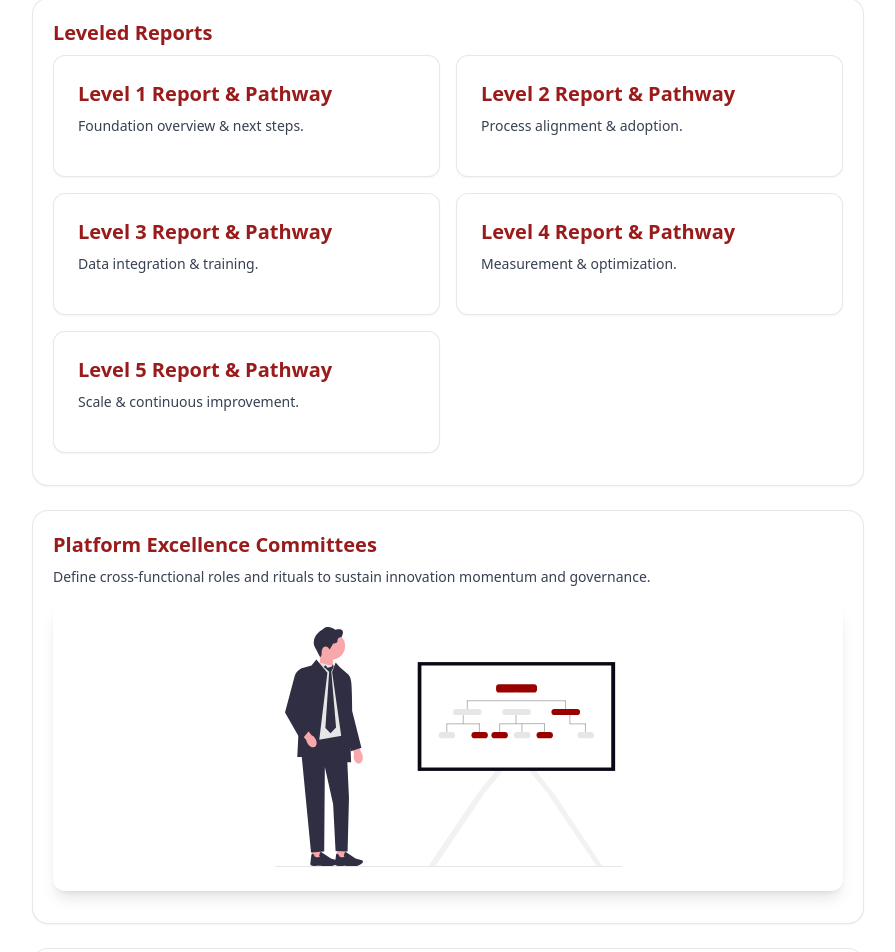
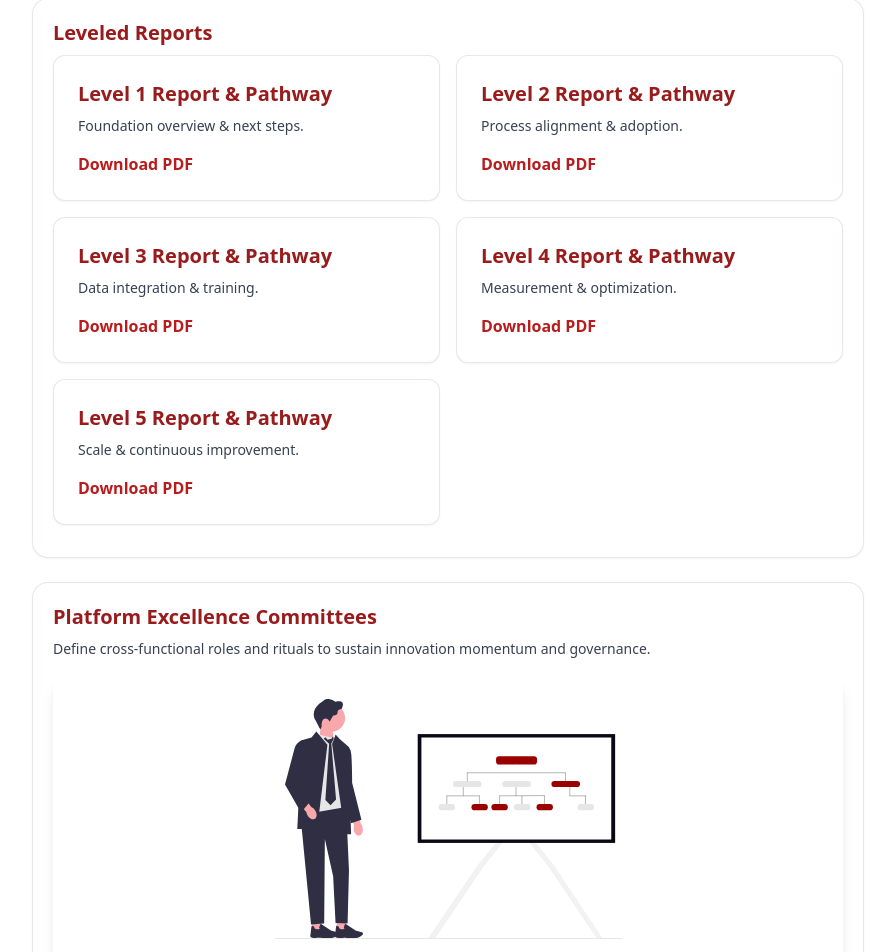
Before and after one commit to executivehelpnowCode/bright-solution-web-aps, a React (Vite) app: page / in a window 1280 px wide. Shown: the part 2045-2997 px from the top of the page, without its empty margins (192-1087 px from the left). Built offline with nearby package versions, Linux system fonts and the light colour scheme.

Commit message:
Update the Object Map

```diff
--- a/src/App.jsx
+++ b/src/App.jsx
@@ -95,7 +95,14 @@ function App() {
                                           title={item?.title}
                                           description={item?.description}
                                           className="flex flex-col justify-between w-full h-full hover:-translate-y-1 hover:shadow-[0px_13px_15px_5px_rgba(0,0,0,0.1)] transition-all duration-200 rounded-xl border border-gray-200 bg-white p-6"
-                                        ></Card>
+                                        >
+                                             <a
+                                              href={item.url}
+                                              className="font-semibold text-red-700 hover:underline"
+                                            >
+                                              {item?.label}
+                                            </a>
+                                        </Card>
                                       );
                                     })}
                                 </div>
```
